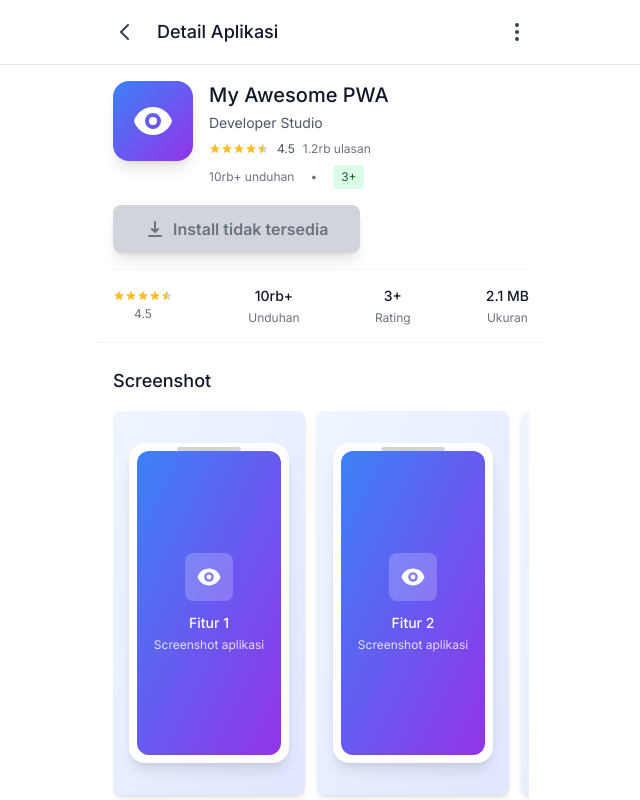
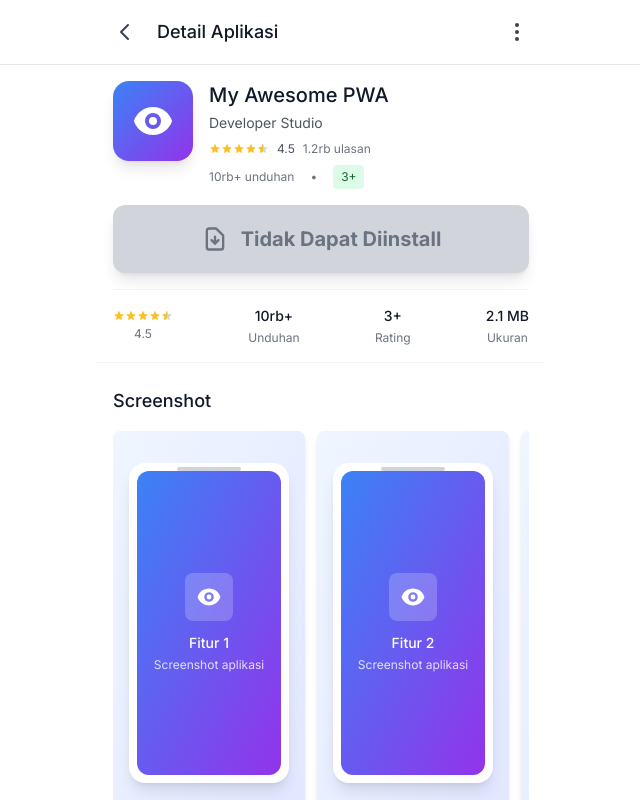
Before and after one commit to shirokhici/pwa, a Next.js app: page / in a window 1280 px wide. Shown: the top 800 px of the page, without its empty margins (319-959 px from the left). Built offline with nearby package versions, Linux system fonts and the light colour scheme.

Commit message:
Add files via upload

```diff
--- a/src/app/installing/page.tsx
+++ b/src/app/installing/page.tsx
@@ -2,11 +2,14 @@
 
 import { useEffect, useState } from 'react';
 import { useRouter } from 'next/navigation';
+import { useInstall } from '@/contexts/InstallContext';
 
 export default function InstallingPage() {
   const router = useRouter();
+  const { completeInstallation, resetInstallation } = useInstall();
   const [progress, setProgress] = useState(0);
   const [currentStep, setCurrentStep] = useState(0);
+  const [isCancelled, setIsCancelled] = useState(false);
 
   const installationSteps = [
     'Mempersiapkan instalasi...',
@@ -17,13 +20,21 @@ export default function InstallingPage() {
   ];
 
   useEffect(() => {
+    if (isCancelled) return;
+
     const timer = setInterval(() => {
       setProgress(prev => {
+        if (isCancelled) {
+          clearInterval(timer);
+          return prev;
+        }
         if (prev >= 100) {
           clearInterval(timer);
           // Redirect to success page after installation completes
           setTimeout(() => {
-            router.push('/installed');
+            if (!isCancelled) {
+              router.push('/installed');
+            }
           }, 1000);
           return 100;
         }
@@ -32,11 +43,17 @@ export default function InstallingPage() {
     }, 100);
 
     return () => clearInterval(timer);
-  }, [router]);
+  }, [router, isCancelled]);
 
   useEffect(() => {
+    if (isCancelled) return;
+
     const stepTimer = setInterval(() => {
       setCurrentStep(prev => {
+        if (isCancelled) {
+          clearInterval(stepTimer);
+          return prev;
+        }
         if (prev < installationSteps.length - 1) {
           return prev + 1;
         }
@@ -46,7 +63,7 @@ export default function InstallingPage() {
     }, 2000);
 
     return () => clearInterval(stepTimer);
-  }, []);
+  }, [isCancelled]);
 
   return (
     <div className="min-h-screen bg-gradient-to-br from-blue-50 to-indigo-100 flex items-center justify-center p-4">
@@ -129,7 +146,12 @@ export default function InstallingPage() {
 
         {/* Cancel Button */}
         <button
-          onClick={() => router.push('/')}
+          onClick={() => {
+            setIsCancelled(true);
+            // Reset installation state using context
+            resetInstallation();
+            router.push('/');
+          }}
           className="mt-8 text-sm text-gray-500 hover:text-gray-700 transition-colors"
         >
           Batalkan Instalasi
--- a/src/components/InstallButton.tsx
+++ b/src/components/InstallButton.tsx
@@ -15,40 +15,22 @@ export default function InstallButton() {
   } = useInstall();
 
   const handleInstallClick = async () => {
-    if (!deferredPrompt) {
-      // If no deferred prompt, show installation flow anyway
-      startInstallation();
-      router.push('/installing');
-      return;
-    }
+    if (!canInstall || !deferredPrompt) return;
 
     try {
-      // Start installation process
+      // Show the install prompt first
+      const result = await deferredPrompt.prompt();
+
+      if (result.outcome === 'accepted') {
+        // User accepted, start installation process
         startInstallation();
-
-      // Navigate to installing page immediately
+        // Navigate to installing page only on acceptance
         router.push('/installing');
-
-      // Trigger the actual PWA install prompt
-      deferredPrompt.prompt();
-      const { outcome } = await deferredPrompt.userChoice;
-
-      if (outcome === 'accepted') {
-        console.log('User accepted the install prompt');
-        // The appinstalled event will handle the rest
-      } else {
-        console.log('User dismissed the install prompt');
-        // Navigate back to main page if user dismisses
-        setTimeout(() => {
-          router.push('/');
-        }, 1000);
       }
+      // If dismissed, do nothing - stay on current page
     } catch (error) {
-      console.error('Installation error:', error);
-      // Navigate back to main page on error
-      setTimeout(() => {
-        router.push('/');
-      }, 1000);
+      console.error('Installation failed:', error);
+      // On error, stay on current page
     }
   };
 
@@ -95,21 +77,24 @@ export default function InstallButton() {
   }
 
   return (
+    <div className="flex flex-col items-center space-y-4 w-full max-w-md mx-auto">
       <button
         onClick={handleInstallClick}
         disabled={!canInstall && !deferredPrompt}
-      className={`px-8 py-3 rounded-lg font-semibold transition-all duration-200 shadow-lg hover:shadow-xl transform hover:scale-105 flex items-center space-x-2 ${
+        className={`w-full min-h-[60px] px-6 py-4 rounded-xl font-bold text-lg transition-all duration-200 shadow-lg hover:shadow-xl transform hover:scale-[1.02] active:scale-[0.98] flex items-center justify-center space-x-3 ${
           canInstall || deferredPrompt
-          ? 'bg-gradient-to-r from-green-600 to-green-700 text-white hover:from-green-700 hover:to-green-800'
-          : 'bg-gray-300 text-gray-500 cursor-not-allowed hover:scale-100'
-      }`}
+            ? 'bg-gradient-to-r from-green-600 to-green-700 text-white hover:from-green-700 hover:to-green-800 active:from-green-800 active:to-green-900'
+            : 'bg-gray-300 text-gray-500 cursor-not-allowed'
+        } sm:min-h-[56px] sm:text-base md:min-h-[64px] md:text-lg lg:min-h-[68px] lg:text-xl`}
       >
-      <svg className="w-5 h-5" fill="currentColor" viewBox="0 0 20 20">
-        <path fillRule="evenodd" d="M3 17a1 1 0 011-1h12a1 1 0 110 2H4a1 1 0 01-1-1zm3.293-7.707a1 1 0 011.414 0L9 10.586V3a1 1 0 112 0v7.586l1.293-1.293a1 1 0 111.414 1.414l-3 3a1 1 0 01-1.414 0l-3-3a1 1 0 010-1.414z" clipRule="evenodd" />
+        <svg className="w-6 h-6 sm:w-5 sm:h-5 md:w-6 md:h-6 lg:w-7 lg:h-7" fill="none" stroke="currentColor" viewBox="0 0 24 24">
+          <path strokeLinecap="round" strokeLinejoin="round" strokeWidth={2} d="M12 10v6m0 0l-3-3m3 3l3-3m2 8H7a2 2 0 01-2-2V5a2 2 0 012-2h5.586a1 1 0 01.707.293l5.414 5.414a1 1 0 01.293.707V19a2 2 0 01-2 2z" />
         </svg>
-      <span>
-        {canInstall || deferredPrompt ? 'Install' : 'Install tidak tersedia'}
+        <span className="font-bold">
+          {isInstalled ? 'Sudah Terinstall' :
+           canInstall || deferredPrompt ? 'Install Aplikasi' : 'Tidak Dapat Diinstall'}
         </span>
       </button>
+    </div>
   );
 }
--- a/src/contexts/InstallContext.tsx
+++ b/src/contexts/InstallContext.tsx
@@ -7,11 +7,10 @@ interface InstallContextType {
   isInstalling: boolean;
   installDate: string | null;
   canInstall: boolean;
-  deferredPrompt: any;
-  setDeferredPrompt: (prompt: any) => void;
+  deferredPrompt: BeforeInstallPromptEvent | null;
   startInstallation: () => void;
   completeInstallation: () => void;
-  checkInstallationStatus: () => void;
+  resetInstallation: () => void;
 }
 
 const InstallContext = createContext<InstallContextType | undefined>(undefined);
@@ -75,6 +74,17 @@ export const InstallProvider: React.FC<InstallProviderProps> = ({ children }) =>
     }
   };
 
+  const resetInstallation = () => {
+    setIsInstalling(false);
+    setIsInstalled(false);
+    setInstallDate(null);
+
+    if (typeof window !== 'undefined') {
+      localStorage.removeItem('pwa_installed');
+      localStorage.removeItem('pwa_install_date');
+    }
+  };
+
   useEffect(() => {
     checkInstallationStatus();
 
@@ -119,10 +129,9 @@ export const InstallProvider: React.FC<InstallProviderProps> = ({ children }) =>
     installDate,
     canInstall,
     deferredPrompt,
-    setDeferredPrompt,
     startInstallation,
     completeInstallation,
-    checkInstallationStatus
+    resetInstallation
   };
 
   return (
```
Lines whose indentation alone changed are shown as unchanged.
